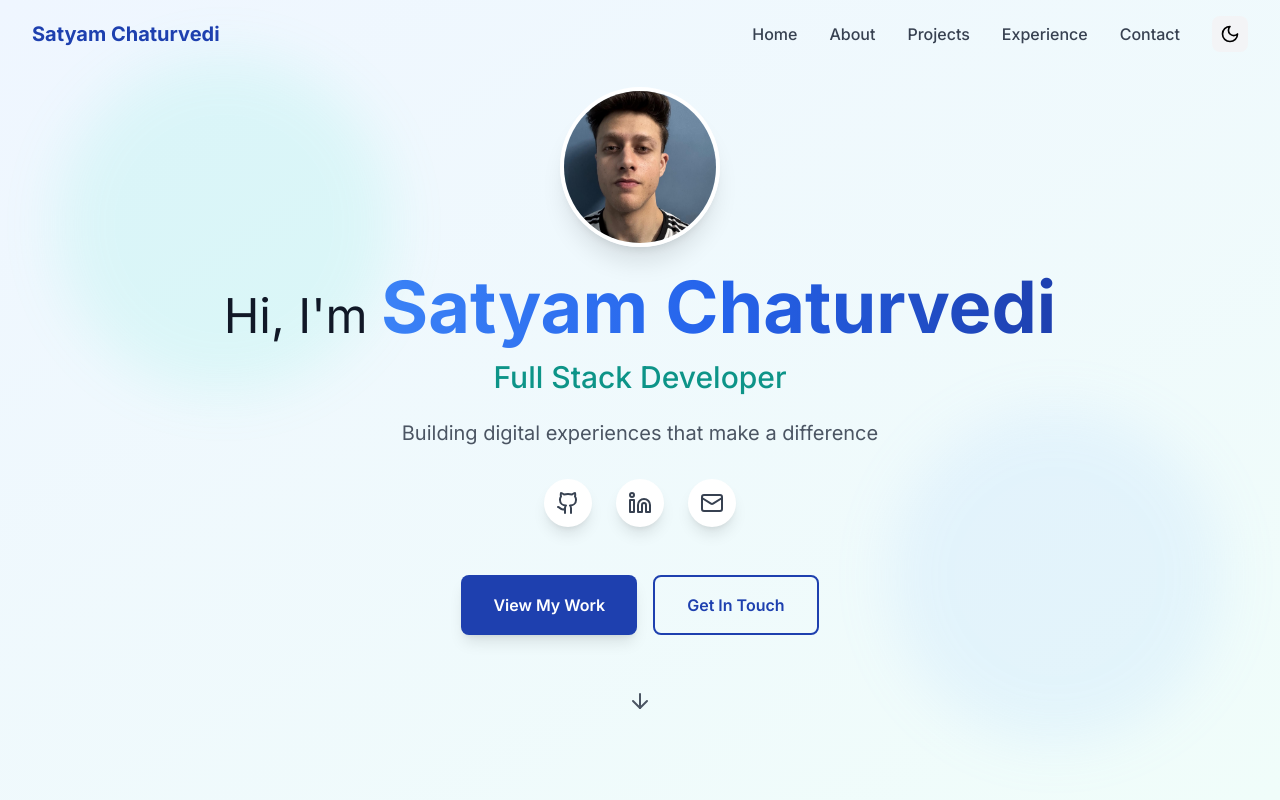
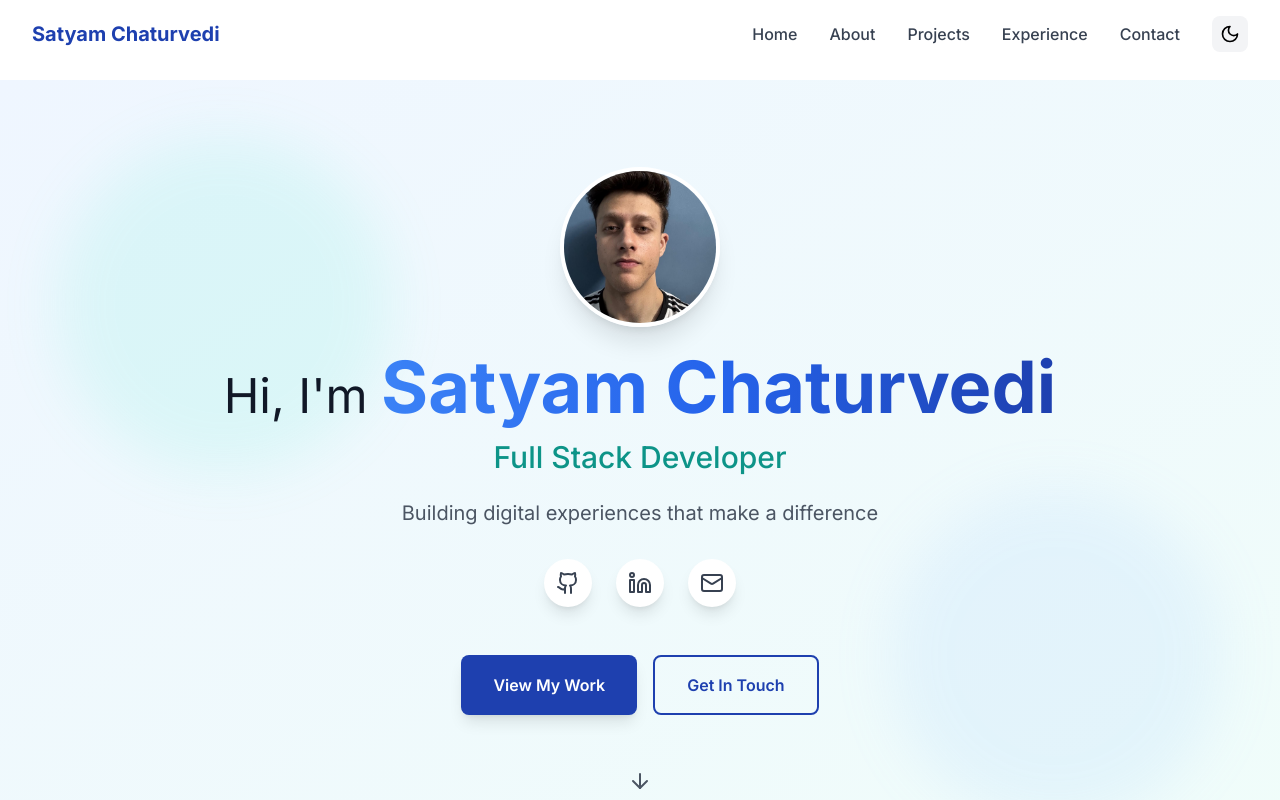
Before and after one commit to Satyam031199/portfolio, a React (Vite) app: page / in a window 1280 px wide. Shown: the top 800 px of the page. Built offline with nearby package versions, Linux system fonts and the light colour scheme.

Commit message:
Updated Hero.tsx

```diff
--- a/src/components/Hero.tsx
+++ b/src/components/Hero.tsx
@@ -41,7 +41,7 @@ const Hero: React.FC = () => {
   };
 
   return (
-    <section id="home" className="min-h-screen flex items-center justify-center bg-gradient-to-br from-navy-50 to-teal-50 dark:from-gray-900 dark:to-gray-800 relative overflow-hidden">
+    <section id="home" className="min-h-screen mt-20 flex items-center justify-center bg-gradient-to-br from-navy-50 to-teal-50 dark:from-gray-900 dark:to-gray-800 relative overflow-hidden">
       {/* Background Pattern */}
       <div className="absolute inset-0 opacity-30 dark:opacity-20">
         <motion.div
```
